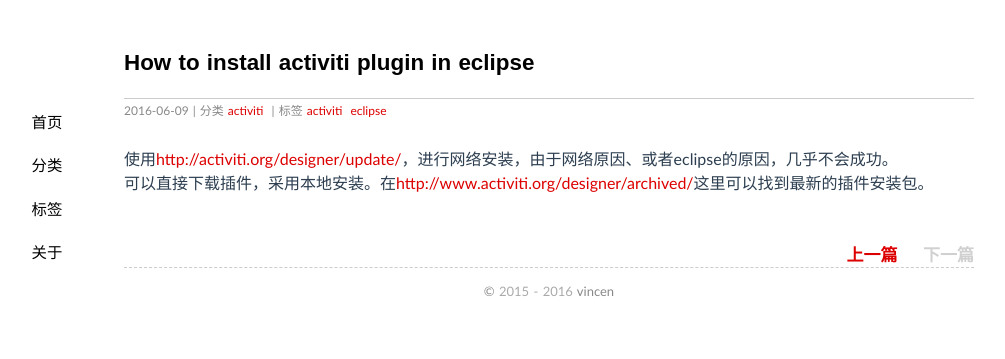
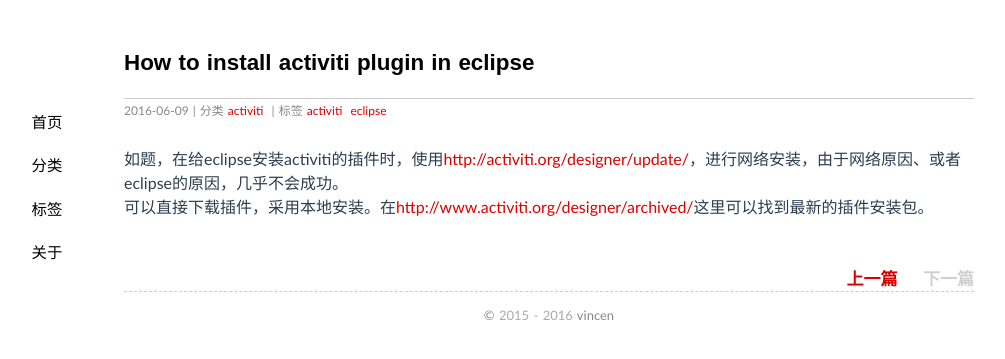
Before and after one commit to vincen/vincen.github.io, a Jekyll site: the page built from _posts/2016-06-09-000B.md, in a window 1280 px wide. Shown: the top 359 px of the page, without its empty margins (91-1096 px from the left). Built offline with Jekyll 4.4.1, drawn with Linux system fonts in a browser that asks for light colours; comment, search, counter and statistics services are not loaded.

Commit message:
update post

```diff
--- a/_posts/2016-06-09-000B.md
+++ b/_posts/2016-06-09-000B.md
@@ -4,5 +4,5 @@
 categories: activiti
 tags: activiti eclipse
 ---
-使用[http://activiti.org/designer/update/](http://activiti.org/designer/update/)，进行网络安装，由于网络原因、或者eclipse的原因，几乎不会成功。
+如题，在给eclipse安装activiti的插件时，使用[http://activiti.org/designer/update/](http://activiti.org/designer/update/)，进行网络安装，由于网络原因、或者eclipse的原因，几乎不会成功。
 可以直接下载插件，采用本地安装。在[http://www.activiti.org/designer/archived/](http://www.activiti.org/designer/archived/)这里可以找到最新的插件安装包。
```
